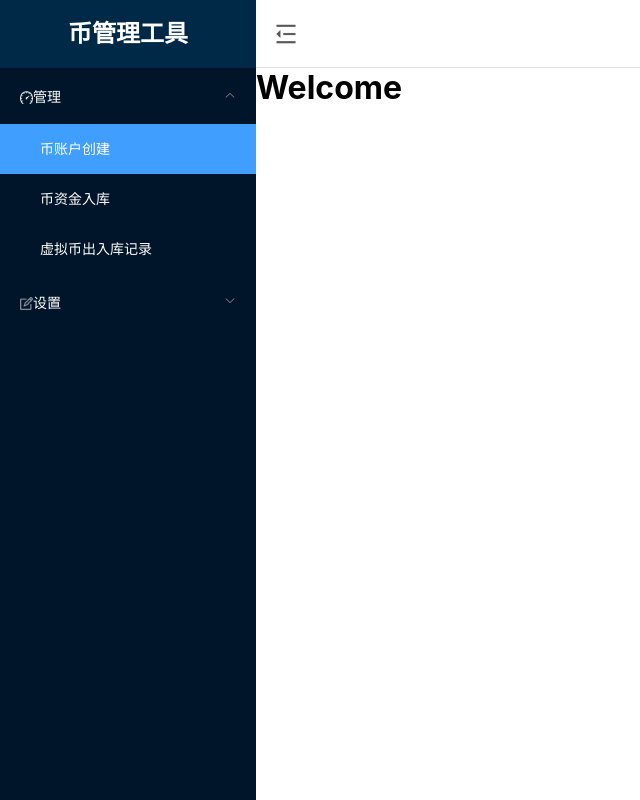
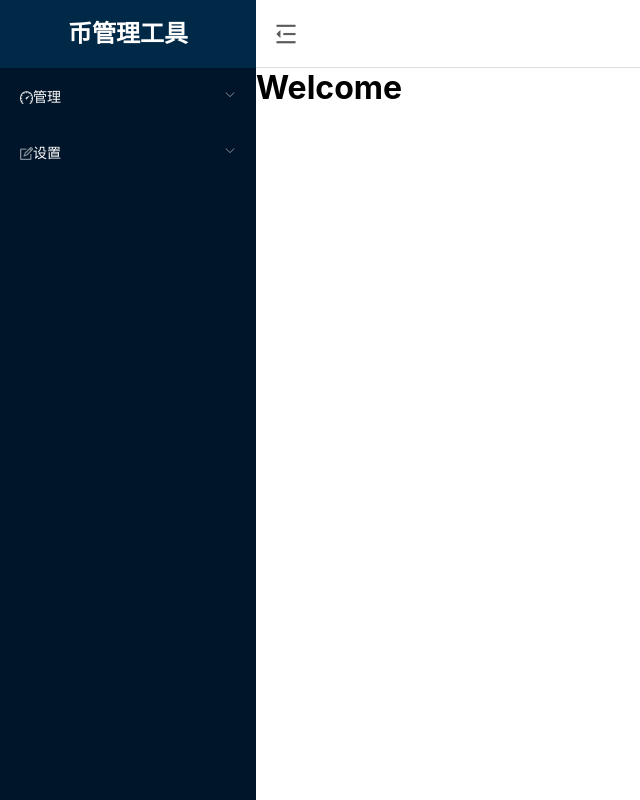
Before and after one commit to jpsiyu/coin-tool, a Nuxt app: page / in a window 1280 px wide. Shown: the whole page, without its empty margins (0-640 px from the left). Built offline with nearby package versions, Linux system fonts and the light colour scheme.

Commit message:
default not

```diff
--- a/components/Navigator.vue
+++ b/components/Navigator.vue
@@ -4,7 +4,7 @@
       <span>币管理工具</span>
     </div>
     <el-menu
-      default-active="0-0"
+      default-active=""
       class="el-menu-vertical-demo"
       background-color="#001529"
       text-color="#fff"
@@ -58,6 +58,7 @@ export default {
 
 .nav .el-menu {
   border-right: 0;
+  user-select: none;
 }
 
 .nav >>> .el-menu-item.is-active {
```
